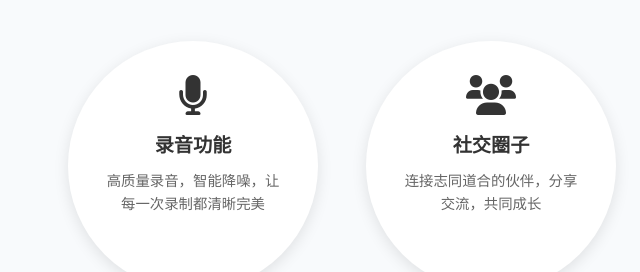
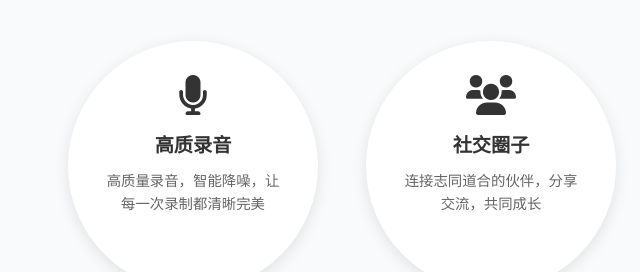
Before and after one commit to Treasure-Sound/Treasure-Sound, a plain HTML site: page index.html in a window 1280 px wide. Shown: the part 1700-1972 px from the top of the page, 0-640 px from the left. Drawn offline with Linux system fonts and the light colour scheme.

Commit message:
Update index.html

```diff
--- a/index.html
+++ b/index.html
@@ -417,7 +417,7 @@
         <div class="features-grid">
             <div class="feature-card">
                 <i class="fas fa-microphone fa-3x"></i>
-                <h3>录音功能</h3>
+                <h3>高质录音</h3>
                 <p>高质量录音，智能降噪，让每一次录制都清晰完美</p>
                 <a href="#recording-details" class="learn-more">了解更多</a>
             </div>
```
